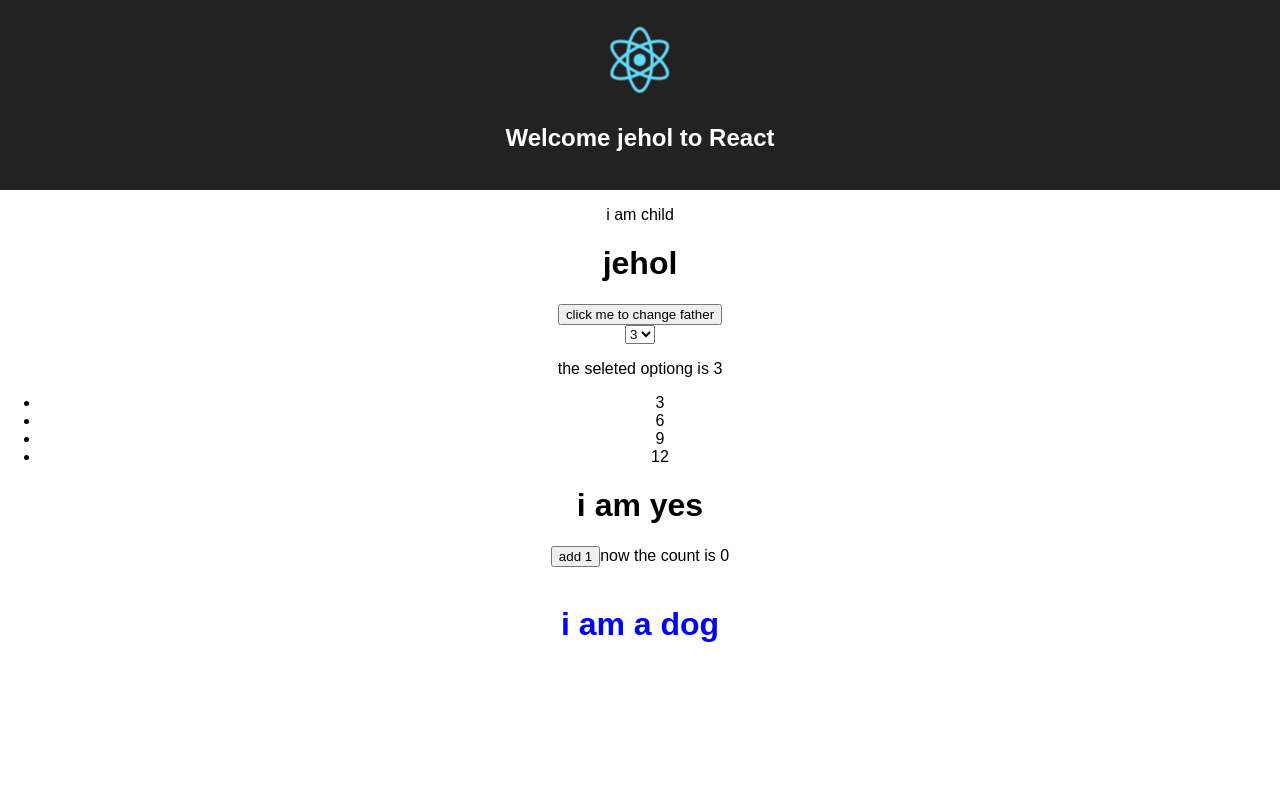
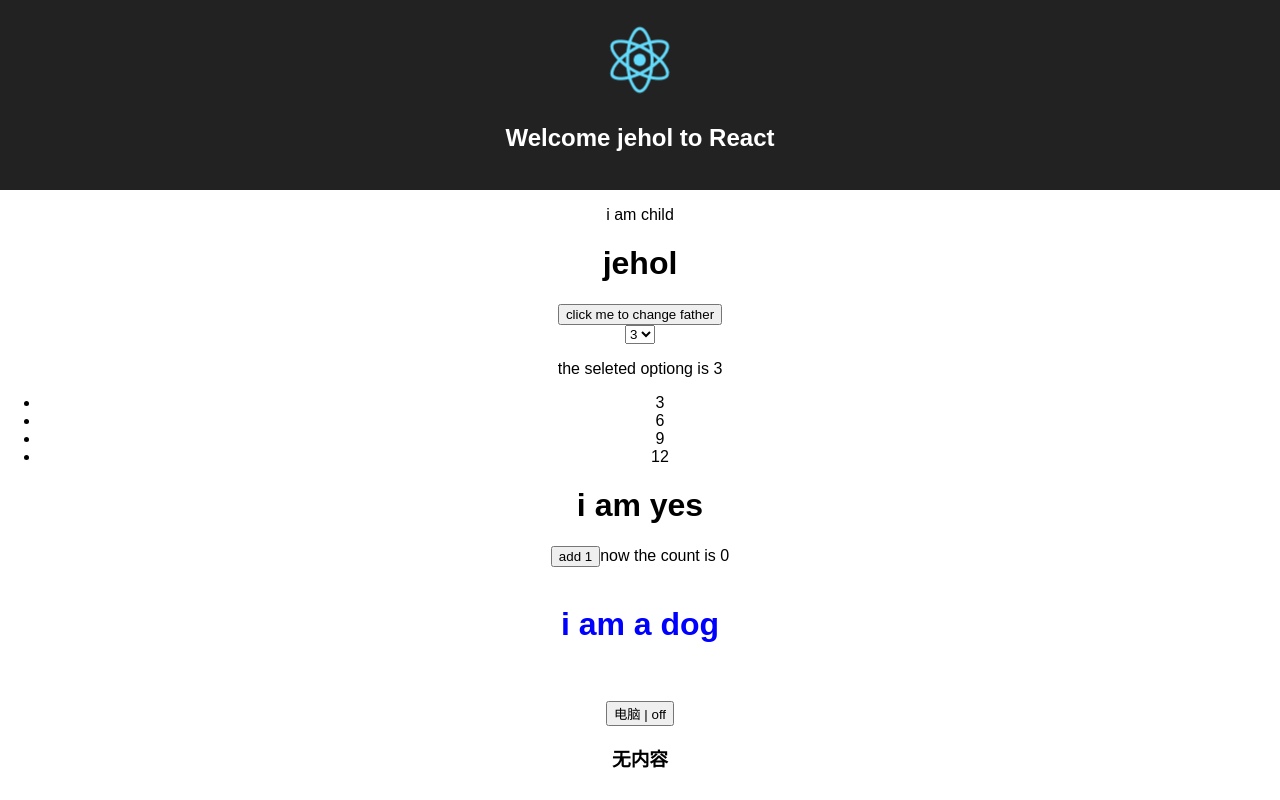
Before and after one commit to MJingv/ReactTest, a React app: page / in a window 1280 px wide. Built offline with nearby package versions, Linux system fonts and the light colour scheme.

Commit message:
add computer component'

```diff
--- a/src/App.js
+++ b/src/App.js
@@ -5,6 +5,9 @@ import {render} from 'react-dom'
 import {createStore} from 'redux'
 import {Provider} from 'react-redux'
 import Dog from './dog';
+import Computer from './computer';
+
+
 
 export default class App extends React.Component {
   constructor(props) {
@@ -83,7 +86,9 @@ export default class App extends React.Component {
       <br/>
     <br/>
       <Dog / >
-
+      <br/>
+    <br/>
+  <Computer/ >
       </div>
     );
   }
--- /dev/null
+++ b/src/computer.js
@@ -0,0 +1,49 @@
+import React, {Component} from 'react';
+export default class Computer extends React.Component {
+  constructor() {
+    super();
+    this.state = {
+      status: false,
+      content:'显示器关了'
+    }
+
+  }
+
+  handleClick = () => {
+    this.setState({
+      status: !this.state.status,
+
+    })
+  }
+
+
+  render() {
+    return (
+      <div>
+        <button onClick={this.handleClick}>电脑 | {this.state.status
+            ? 'on'
+            : 'off'}</button>
+          <Screen screenShow ={ this.state.status}/>
+
+      </div>
+
+      ) } }
+
+
+      class Screen extends React.Component {constructor(props) {
+        super(props);
+        this.state = {
+          content:'无内容',
+
+        }
+
+      }
+      render() {
+        return (
+          <div>
+            <h3 >{this.props.screenShow ? '显示屏亮' : this.state.content} </h3>
+          </div>
+
+        )
+      }
+}
--- a/src/dog.js
+++ b/src/dog.js
@@ -1,63 +1,56 @@
 import React, {Component} from 'react';
 
 export default class Dog extends React.Component {
-  constructor(){
+  constructor() {
     super();
     this.state = {
-      isBarking:false,
-      isRunning:false,
-      now:''
+      isBarking: false,
+      isRunning: false,
+      now: ''
 
     }
   }
 
-  handleClick = () =>(
-    this.bark(),
-    this.run()
-  )
+  handleClick = () => (this.bark(), this.run())
 
-  bark = () =>{
-    this.setState((prevState)=>({
-      now:prevState.now+'barking --',
-      isBarking:true
-    }
-    ))
-    setTimeout(() =>
+  bark = () => {
     this.setState((prevState) => ({
-      isBarking:false,
-      now:prevState.now +'stop barking--',
-
+      now: prevState.now + 'barking --',
+      isBarking: true
     }))
-    ,500)
+    setTimeout(() => this.setState((prevState) => ({
+      isBarking: false,
+      now: prevState.now + 'stop barking--'
+    })), 500)
 
   }
 
-  run = () =>{
+  run = () => {
 
-    this.setState((prevState)=>({
-      now:prevState.now+'running --',
-      isRunning:true
-    }
-    ))
-    setTimeout(() =>{
-      this.setState( (prevState) => ({
-        isRunning:false,
-        now:prevState.now +'stop running--'
-      }) )
-    },500)
+    this.setState((prevState) => ({
+      now: prevState.now + 'running --',
+      isRunning: true
+    }))
+    setTimeout(() => {
+      this.setState((prevState) => ({
+        isRunning: false,
+        now: prevState.now + 'stop running--'
+      }))
+    }, 500)
 
   }
-  render(){
-    return(
+  render() {
+    return (
       <div>
 
-<h1 style = {{color:"blue"}} onClick = {this.handleClick}>i am a dog</h1>
+        <h1 style={{
+          color: "blue"
+        }} onClick={this.handleClick}>i am a dog</h1>
 
-{this.state.now}
+        {this.state.now}
+
 
       </div>
-
-
 
     )
   }
```
